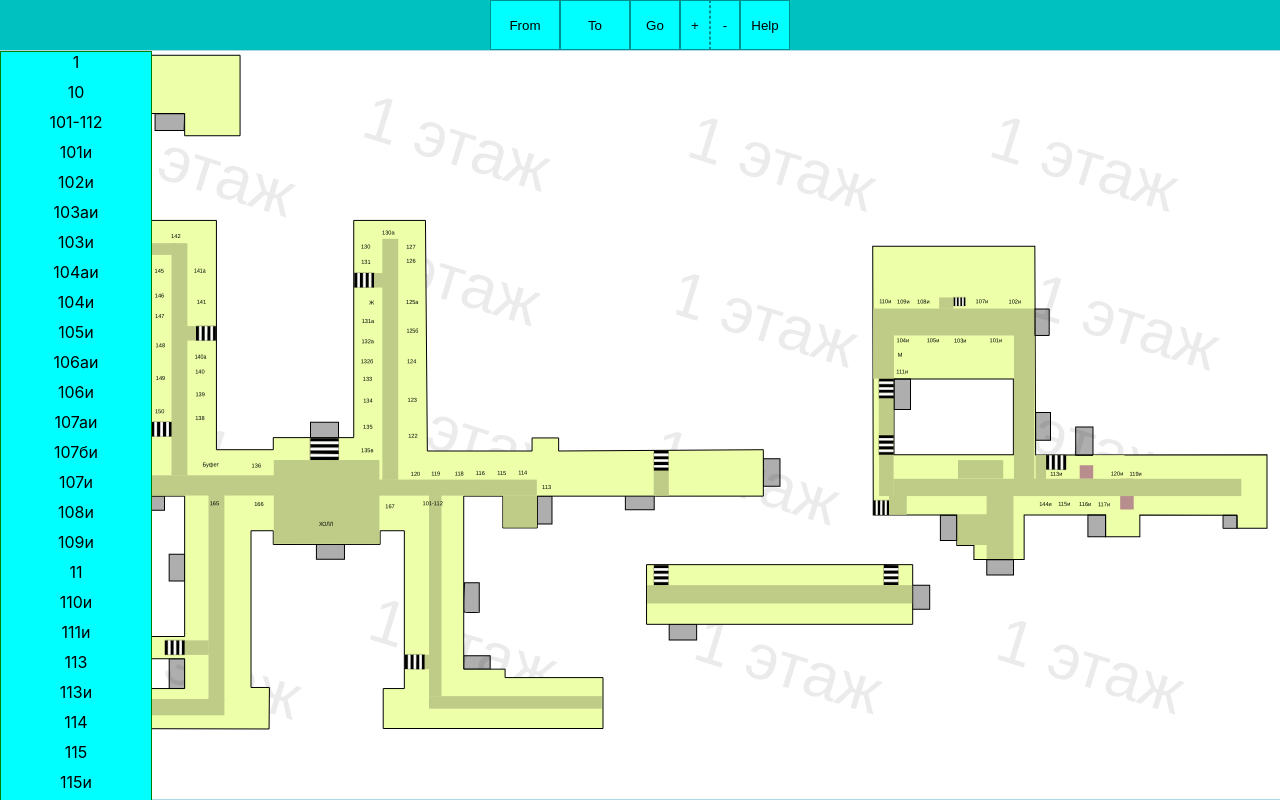
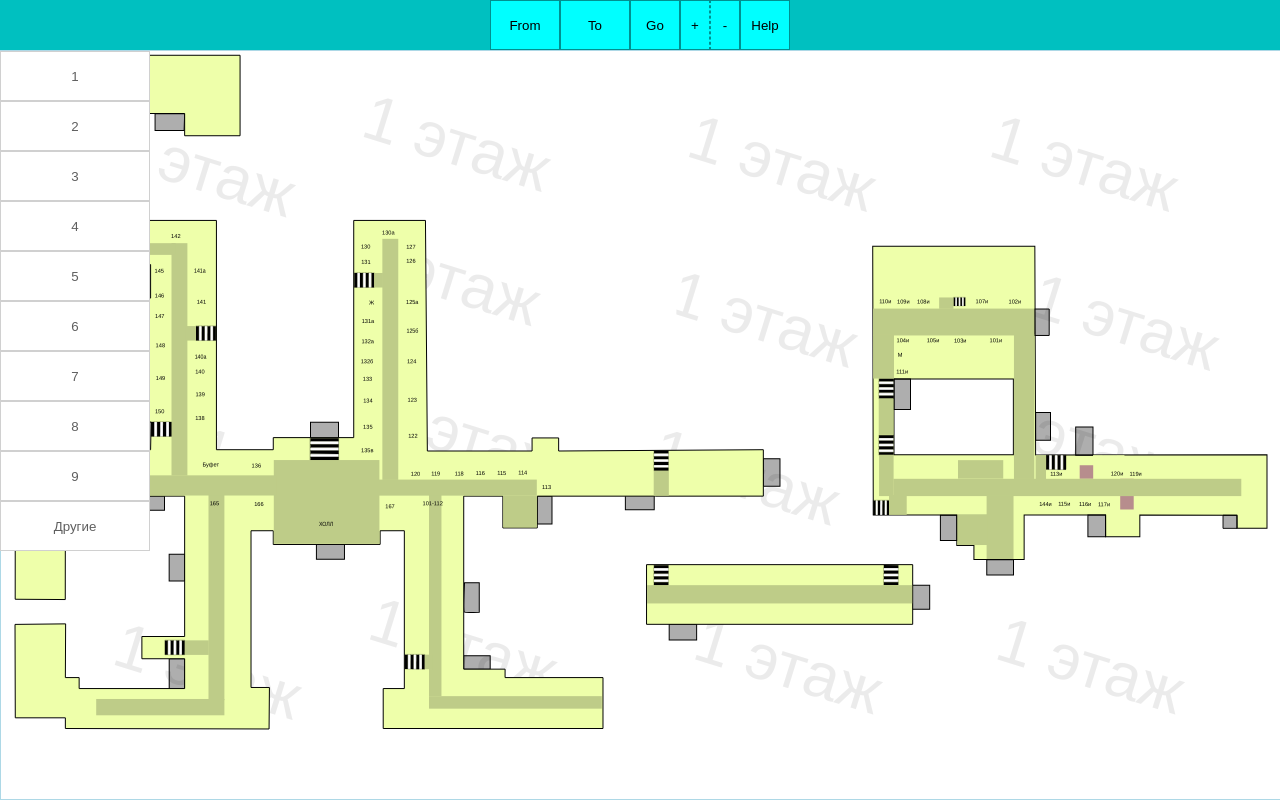
Before and after one commit to vladmikhbond/GuiderR, a React (Create React App) app: page / in a window 1280 px wide. Both pictures are taken after a click on the button "From". Built offline with nearby package versions, Linux system fonts and the light colour scheme.

Commit message:
Multi-level menu implemented. Styles added.

```diff
--- a/src/App.js
+++ b/src/App.js
@@ -6,6 +6,9 @@ import {GuiderService} from './data/service';
 
 export const DASH_HEIGHT = 50;
 const SCALE_FACTOR = 1.2;
+
+const DIGIT_FIRST = /^\d/;
+const CATEGORIES = ['1', '2', '3', '4', '5', '6', '7', '8', '9', 'Другие'];
 
 export default class App extends React.Component {
 
@@ -25,9 +28,9 @@ export default class App extends React.Component {
     render() {
         return (
             <div className="dash">
-                <span style={ {display: this.state.dashDisplay}}>
-                    <Menu name='From' list={this.fromList} onSelect={this.from}/>
-                    <Menu name='To' list={this.toList} onSelect={this.to}/>
+                <span style={{ display: this.state.dashDisplay }}>
+                    <Menu name='From' menuSet={this.createMenu(this.fromList)} onSelect={this.from} />
+                    <Menu name='To' menuSet={this.createMenu(this.toList)} onSelect={this.to} />
 
                     <button onClick={this.go}>Go</button>
 
@@ -113,4 +116,32 @@ export default class App extends React.Component {
         }
     }
 
+
+    createMenu = (list) => {
+        const menu = {};
+
+        // создать массивы для каждой категории
+        CATEGORIES.forEach(categoryName => {
+            menu[categoryName] = [];
+        })
+
+        // распределить по первому символу
+        list.forEach(item => {
+            if (DIGIT_FIRST.test(item)) {
+                menu[item[0]].push(item);
+            }
+            else {
+                menu['Другие'].push(item);
+            }
+        });
+
+        // убрать категории без элементов
+        CATEGORIES.forEach(categoryName => {
+            if (!menu[categoryName].length) {
+                delete menu[categoryName]
+            }
+        })
+
+        return menu;
+    }
 }
--- a/src/Menu.css
+++ b/src/Menu.css
@@ -8,15 +8,12 @@ ul {
   z-index: 2;
   list-style-type: none;
   overflow: auto;
-  border: 1px green solid;
   padding-inline-start: 0;
-
 }
 li {
   width: 150px;
   height: 30px;
   background-color: aqua;
-
 }
 
 
--- a/src/Menu.js
+++ b/src/Menu.js
@@ -1,41 +1,67 @@
 import React from 'react';
 import './Menu.css';
+import Submenu from './Submenu';
 import {DASH_HEIGHT} from './App';
 
+
+/*
+    from props:
+        name, menuSet, onSelect
+*/
+
 export default class Menu extends React.Component {
+    state = {
+        menuClass: 'hidden',
+        menuHeight: `${window.innerHeight - DASH_HEIGHT - 2}px`,
+        tag: this.props.name,
 
-    state = {
-        itemsClass: 'hidden',
-        menuHeight: `${window.innerHeight - DASH_HEIGHT - 2}px`,
-        tag: this.props.name
+        openSubTitle: null
     };
 
     render() {
-        const items = this.props.list.map((x, i) => <li onClick={this.itemClick} key={i.toString()}>{x}</li>);
+        const subMenus = Object.keys(this.props.menuSet).map(title =>
+            <Submenu
+                title={title}
+                items={this.props.menuSet[title]}
+                isOpen={title === this.state.openSubTitle}
+
+                titleClick={this.titleClick}
+                itemClick={this.itemClick}
+
+                key={title}
+        />);
+
+
         return (
             <React.Fragment>
                 <button className="menu" onClick={this.menuClick}>{this.state.tag}</button>
-                <ul className={this.state.itemsClass}
-                    style={ {height: this.state.menuHeight, left: this.props.name === 'To' ? '50px' : '0'} }>
-                    {items}
+                <ul className={this.state.menuClass}
+                    style={{ height: this.state.menuHeight, left: this.props.name === 'To' ? '50px' : '0' }}>
+
+                    {subMenus}
+
                 </ul>
             </React.Fragment>
          );
     }
 
-    itemClick = (e) => {
+    itemClick = ({ target: { textContent : name }}) => {
         this.menuClick();
-        const tag = e.target.innerHTML;
+        const tag = name;
         this.setState({tag: tag.slice(0, 7)});
         this.props.onSelect(tag);
     };
 
+    titleClick = ({ target: { name } }) => {
+        const openSubTitle = (this.state.openSubTitle === name) ? null : name;
+        this.setState({ openSubTitle });
+    };
+
     menuClick = () => {
-        if (this.state.itemsClass === 'hidden') {
-            this.setState({itemsClass: 'visible'});
+        if (this.state.menuClass === 'hidden') {
+            this.setState({ menuClass: 'visible' });
         } else {
-            this.setState({itemsClass: 'hidden'});
+            this.setState({ menuClass: 'hidden' });
         }
     };
-
 }
--- /dev/null
+++ b/src/Submenu.css
@@ -0,0 +1,18 @@
+.submenu_btn {
+    display: block;
+    width: 150px;
+    background-color: #ffffff;
+    border: solid 1px #d0d0d0;
+    color: #5f5f5f;
+}
+
+.submenu_ul {
+    position: unset;
+}
+
+.submenu_ul > li {
+    width: unset;
+    background-color: #e8e8e8;
+    color: #5f5f5f;
+    font-weight: lighter;
+}
--- /dev/null
+++ b/src/Submenu.js
@@ -0,0 +1,38 @@
+import React from 'react';
+import './Submenu.css';
+
+/*
+    from props:
+        title, items, isOpen, titleClick, itemClick
+*/
+
+export default class Submenu extends React.Component {
+
+    render() {
+        const items = this.props.items
+            .map(item =>
+                <li
+                    onClick={this.props.itemClick}
+                    key={item}>
+                    {item}
+                </li>);
+
+        return (
+            <React.Fragment>
+                <button
+                    onClick={this.props.titleClick}
+                    name={this.props.title}
+                    className={'submenu_btn'}
+                >
+                    {this.props.title}
+                </button>
+
+                <ul
+                    className={'submenu_ul'}
+                    style={{ 'display': this.props.isOpen ? 'block' : 'none' }}>
+                    {items}
+                </ul>
+            </React.Fragment>
+        );
+    }
+}
--- a/src/data/service.tsx
+++ b/src/data/service.tsx
@@ -44,13 +44,13 @@ export class GuiderService{
 
     getFromTags(): string[] {
         return this.getAllTags()
-            .filter(t => t !== 'М' && t !== 'Ж' && t !== 'Буфет')
+            .filter(t => !['М', 'Ж', 'Буфет', 'Столовая'].includes(t))     //(t => t !== 'М' && t !== 'Ж' && t !== 'Буфет')
             .sort();
     }
 
     getToTags(): string[] {
         let tags = this.getFromTags();
-        tags.push('Буфет', 'М', 'Ж');
+        tags.push('Буфет', 'М', 'Ж', 'Столовая');
         return tags;
     }
 
```
Also changed, not shown: 1 other file (tests, documents, lock files or other folders).
